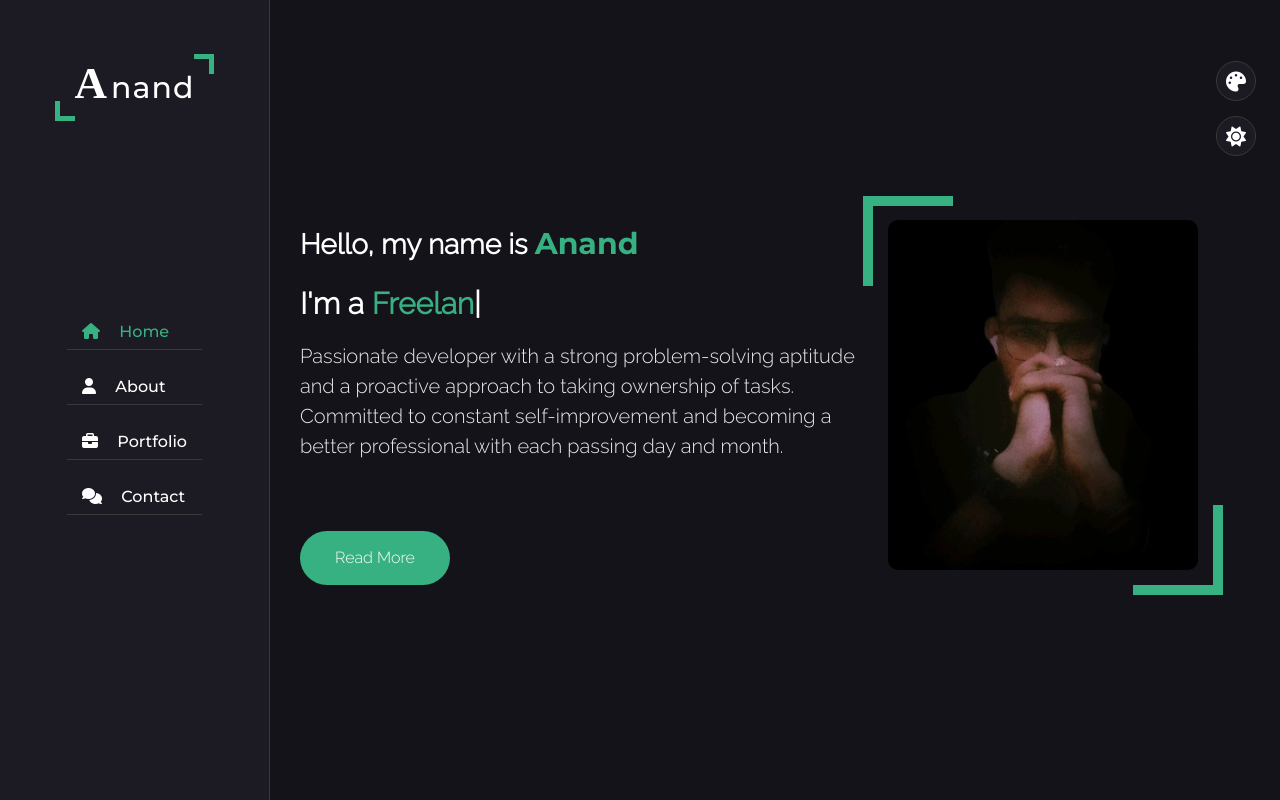
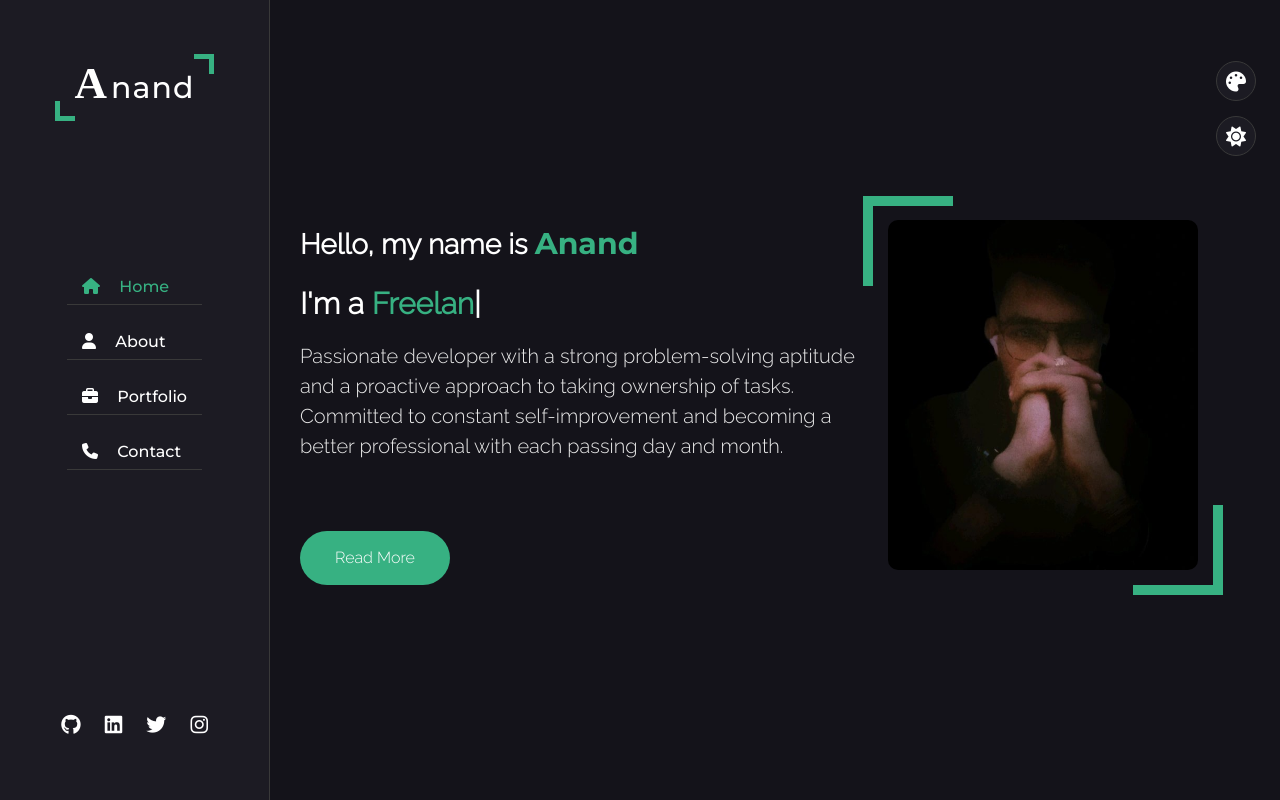
Before and after one commit to HellBoy-OP/portfolio-basic, a plain HTML site: page index.html in a window 1280 px wide. Drawn offline with nearby package versions, Linux system fonts and the light colour scheme; a web font is replaced by a local one.

Commit message:
add social links

```diff
--- a/css/style.css
+++ b/css/style.css
@@ -162,11 +162,12 @@ ul {
 .aside {
     width: 270px;
     display: flex;
-    justify-content: center;
+    justify-content: space-between;
     align-items: center;
     background-color: var(--bg-black-100);
     border-right: 1px solid var(--bg-black-50);
     position: fixed;
+    flex-direction: column;
     top: 0;
     left: 0;
     z-index: 10;
@@ -281,7 +282,7 @@ ul {
 }
 
 .aside .nav {
-    margin-top: 50px;
+    margin-top: 30vh;
 }
 
 .aside .nav li {
@@ -291,7 +292,6 @@ ul {
 
 .aside .nav li a {
     color: var(--text-black-900);
-    font-weight: 500;
     font-size: 16px;
     display: block;
     padding: 5px 15px;
@@ -307,6 +307,33 @@ ul {
 
 .aside .nav li a i {
     margin-right: 15px;
+}
+
+.aside .social-links {
+    list-style: none;
+    padding: 0;
+    margin: 0 0 30px 0;
+}
+
+.aside .social-links li {
+    display: inline-block;
+    margin-right: 20px;
+}
+
+.aside .social-links li:last-child {
+    margin-right: 0;
+}
+
+.aside .social-links li a {
+    color: var(--text-black-900);
+    font-weight: 600;
+    font-size: 20px;
+}
+
+.aside .social-links li:hover {
+    color: var(--skin-color);
+    transform: scale(1.5) translateY(-5px);
+    transition: all 0.3s ease;
 }
 
 h3.hello {
--- a/index.html
+++ b/index.html
@@ -27,7 +27,14 @@
                 <li><a href="#home" class="active"><i class="fa fa-home"></i> Home</a></li>
                 <li><a href="#about"><i class="fa fa-user"></i> About</a></li>
                 <li><a href="#portfolio"><i class="fa fa-briefcase"></i> Portfolio</a></li>
-                <li><a href="#contact"><i class="fa fa-comments"></i> Contact</a></li>
+                <li><a href="#contact"><i class="fa fa-phone"></i> Contact</a></li>
+            </ul>
+            <ul class="social-links">
+                <li><a href="https://github.com/HellBoy-OP"><i class="fa-brands fa-github"></i></a></li>
+                <li><a href="https://www.linkedin.com/in/ananddubey1304"><i class="fa-brands fa-linkedin"></i></a></li>
+                <li><a href="https://twitter.com/an_anddd"><i class="fa-brands fa-twitter"></i></a></li>
+                <li><a href="https://instagram.com/purely.anand"><i class="fa-brands fa-instagram"></i></a></li>
+
             </ul>
         </div>
         <div class="main-content">
```
